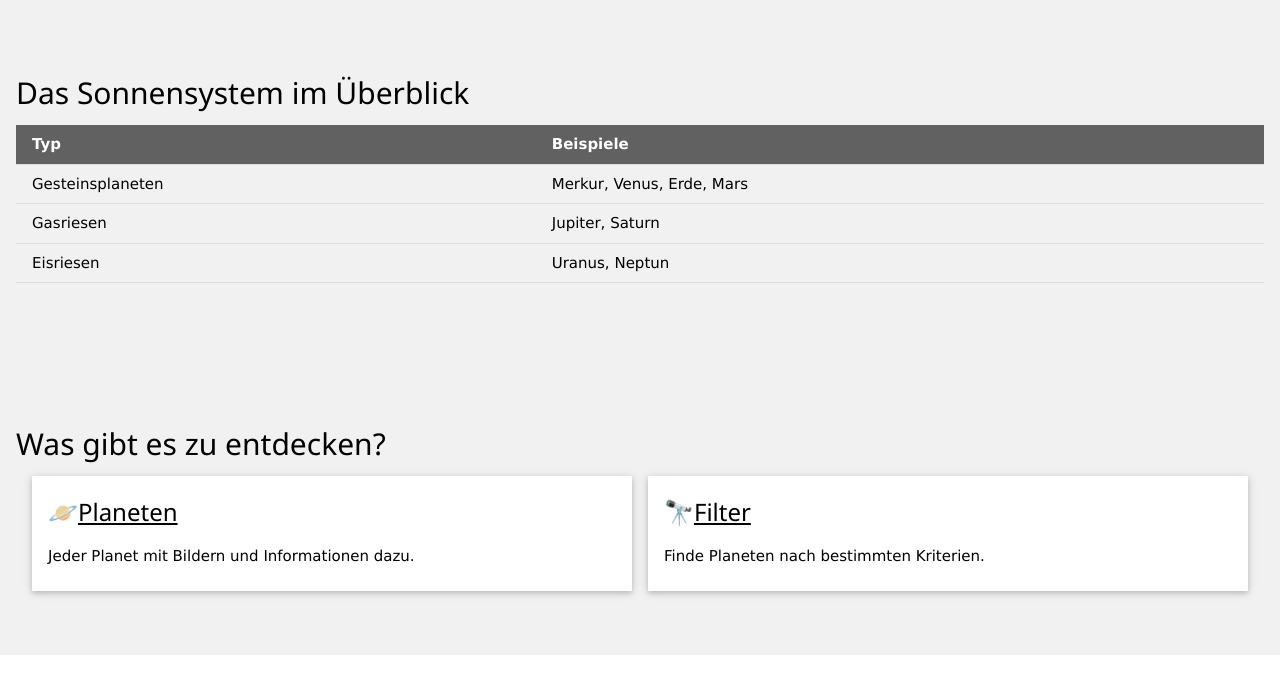
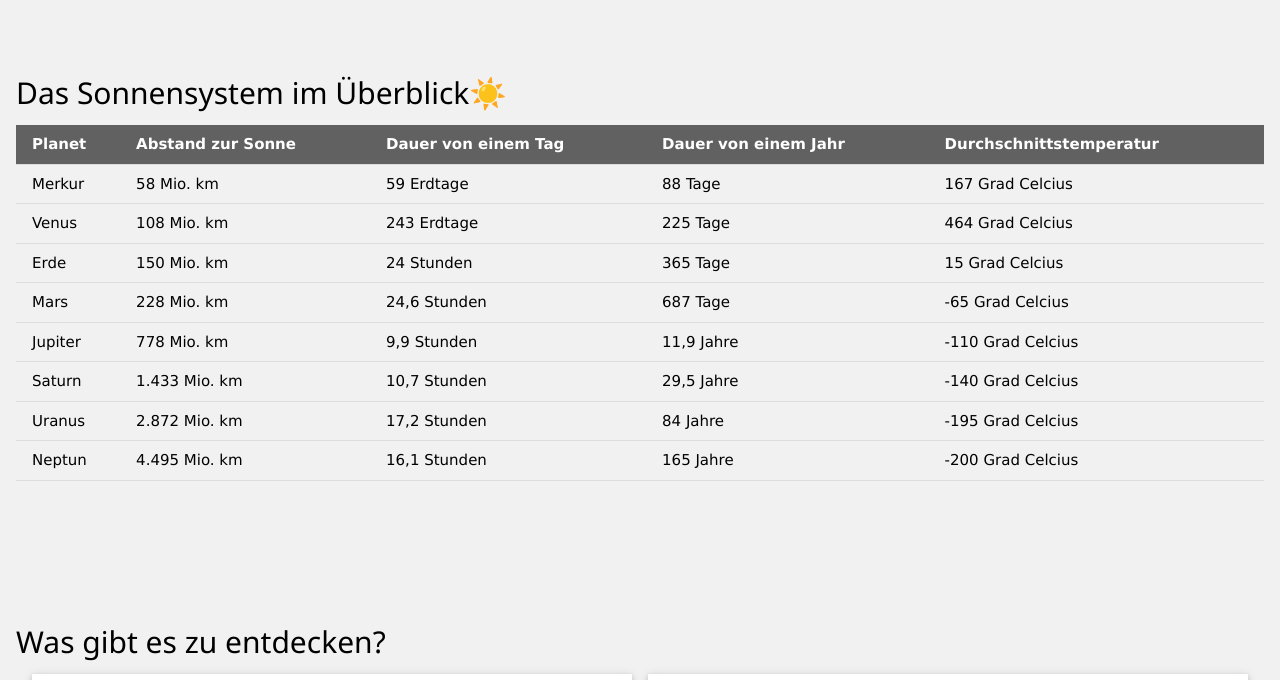
Before and after one commit to Dombuilder/BIT1-Gruppenarbeit-Webprojekt, a plain HTML site: page index.html in a window 1280 px wide. Shown: the part 784-1464 px from the top of the page. Drawn offline with nearby package versions, Linux system fonts and the light colour scheme.

Commit message:
Andere Tabelle auf der Startseite

```diff
--- a/index.html
+++ b/index.html
@@ -36,23 +36,70 @@
 </section>
 
 <section id="allgemein" class="w3-container w3-light-grey w3-padding-64">
-    <h2>Das Sonnensystem im Überblick</h2>
+    <h2>Das Sonnensystem im Überblick<span class="sonne">&#x2600;&#xFE0F;</span></h2>
     <table class="w3-table w3-striped w3-bordered">
         <tr class="w3-dark-grey">
-            <th>Typ</th>
-            <th>Beispiele</th>
+            <th>Planet</th>
+            <th>Abstand zur Sonne</th>
+            <th>Dauer von einem Tag</th>
+            <th>Dauer von einem Jahr</th>
+            <th>Durchschnittstemperatur</th>
         </tr>
         <tr>
-            <td>Gesteinsplaneten</td>
-            <td>Merkur, Venus, Erde, Mars</td>
+            <td>Merkur</td>
+            <td>58 Mio. km</td>
+            <td>59 Erdtage</td>
+            <td>88 Tage</td>
+            <td>167 Grad Celcius</td>
         </tr>
         <tr>
-            <td>Gasriesen</td>
-            <td>Jupiter, Saturn</td>
+            <td>Venus</td>
+            <td>108 Mio. km</td>
+            <td>243 Erdtage</td>
+            <td>225 Tage</td>
+            <td>464 Grad Celcius</td>
         </tr>
         <tr>
-            <td>Eisriesen</td>
-            <td>Uranus, Neptun</td>
+            <td>Erde</td>
+            <td>150 Mio. km</td>
+            <td>24 Stunden</td>
+            <td>365 Tage</td>
+            <td>15 Grad Celcius</td>
+        </tr>
+        <tr>
+            <td>Mars</td>
+            <td>228 Mio. km</td>
+            <td>24,6 Stunden</td>
+            <td>687 Tage</td>
+            <td>-65 Grad Celcius</td>
+        </tr>
+        <tr>
+            <td>Jupiter</td>
+            <td>778 Mio. km</td>
+            <td>9,9 Stunden</td>
+            <td>11,9 Jahre</td>
+            <td>-110 Grad Celcius</td>
+        </tr>
+        <tr>
+            <td>Saturn</td>
+            <td>1.433 Mio. km</td>
+            <td>10,7 Stunden</td>
+            <td>29,5 Jahre</td>
+            <td>-140 Grad Celcius</td>
+        </tr>
+        <tr>
+            <td>Uranus</td>
+            <td>2.872 Mio. km</td>
+            <td>17,2 Stunden</td>
+            <td>84 Jahre</td>
+            <td>-195 Grad Celcius</td>
+        </tr>
+        <tr>
+            <td>Neptun</td>
+            <td>4.495 Mio. km</td>
+            <td>16,1 Stunden</td>
+            <td>165 Jahre</td>
+            <td>-200 Grad Celcius</td>
         </tr>
 
     </table>
```
Also changed, not shown: bilder/sonnensystem.jpg.
